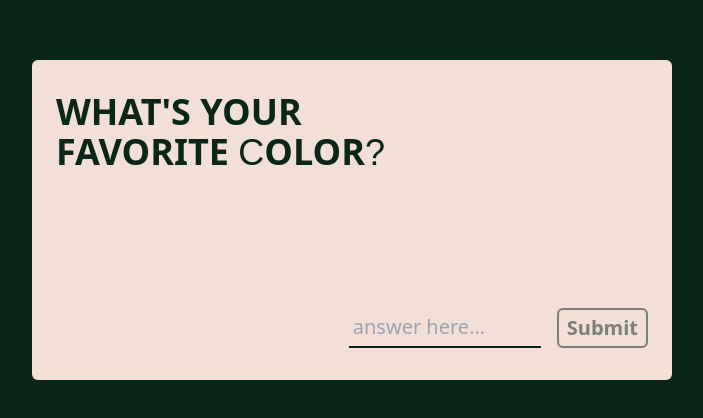
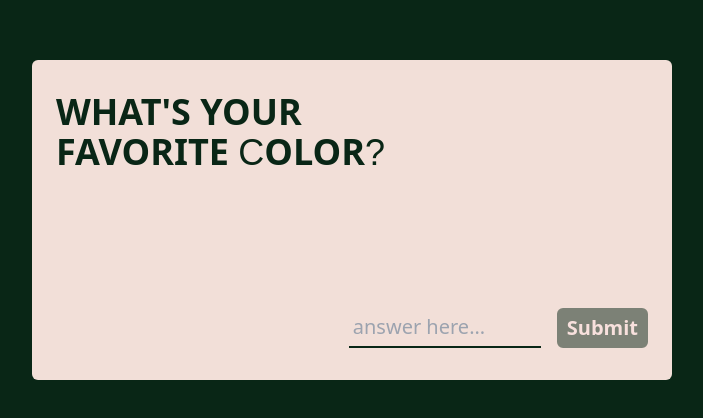
Before and after one commit to timetam24/TIL, a Next.js app in the folder practices/practice6/: page /color in a window 1280 px wide. Shown: the part 180-598 px from the top of the page, without its empty margins (288-991 px from the left). Built offline with nearby package versions, Linux system fonts and the light colour scheme; a web font is replaced by a local one.

Commit message:
State 변수 수정 및 폼 제출 성공 메세지 추가

```diff
--- a/practices/practice6/package.json
+++ b/practices/practice6/package.json
@@ -17,7 +17,8 @@
     "mongodb": "^6.5.0",
     "next": "14.1.3",
     "react": "^18",
-    "react-dom": "^18"
+    "react-dom": "^18",
+    "react-hot-toast": "^2.4.1"
   },
   "devDependencies": {
     "@types/node": "^20",
--- a/practices/practice6/src/containers/color/color-form.tsx
+++ b/practices/practice6/src/containers/color/color-form.tsx
@@ -3,26 +3,38 @@
 import { useState } from "react";
 import axios from "axios";
 import clsx from "clsx";
+import { Toaster, toast } from "react-hot-toast";
+import { MdiHeart } from "@/lib/icons";
 
 export default function ColorForm() {
   const [color, setColor] = useState("");
-  const [status, setStatus] = useState(""); // 'typing', 'submitting', or 'success'
+  const [status, setStatus] = useState("typing"); // 'typing', 'submitting', or 'success'
   const [error, setError] = useState(null);
 
   const handleChange = (e: React.ChangeEvent<HTMLInputElement>) => {
     setColor(e.target.value);
-    setStatus(e.target.value && "typing");
+  };
+
+  const showSuccessMessage = () => {
+    toast.success(`Your favorite color is ${color}!`, {
+      style: {
+        fontWeight: "bold",
+      },
+      icon: <MdiHeart color={color} />,
+      duration: 2000,
+    });
   };
 
   const submitForm = async (e: React.FormEvent<HTMLFormElement>) => {
     e.preventDefault();
     setStatus("submitting");
     try {
-      const response = await axios.post("/api/color", { color });
-      console.log(response.data);
+      await axios.post("/api/color", { color });
       setStatus("success");
+      showSuccessMessage();
+      setColor("");
     } catch (error: any) {
-      console.error(error);
+      setStatus("typing");
       setError(error);
     }
   };
@@ -32,7 +44,7 @@ export default function ColorForm() {
       className="w-[40rem] h-80 py-8 px-6 bg-apricot rounded-md flex flex-col justify-between text-dark-green"
       onSubmit={submitForm}
     >
-      {status}
+      <Toaster />
       <h1 className="uppercase font-bold whitespace-pre-wrap text-4xl min-[542px]:w-[70%] min-[455px]:w-[85%] max-[455px]:w-[100%] max-[353px]:text-3xl">
         What&#39;s your favorite{" "}
         <span className="font-haviland font-normal">c</span>
@@ -43,21 +55,25 @@ export default function ColorForm() {
           type="text"
           placeholder="answer here..."
           className="text-inherit bg-inherit p-1 border-0 border-b-2 border-solid border-dark-green w-48 outline-0 focus:-translate-y-[1px] focus:border-b-2 focus:border-solid focus:border-dark-green transition-all duration-200 ease-in-out"
+          value={color}
           onChange={handleChange}
+          disabled={status === "submitting"}
         />
         <button
           className={clsx(
             "text-dark-green font-semibold bg-apricot py-1 px-2 border-2 border-solid border-dark-green rounded-md cursor-pointer  hover:bg-dark-green hover:text-apricot focus:bg-dark-green focus:text-apricot active:bg-dark-green active:text-apricot transition-all duration-200 ease-in-out  focus-visible:outline-none focus-visible:ring-offset-apricot focus-visible:ring-2 focus-visible:ring-offset-2 focus-visible:ring-dark-green ",
             {
               "bg-dark-green text-red-100": status === "typing",
-              "disabled:pointer-events-none disabled:opacity-50": color === "",
+              "disabled:pointer-events-none disabled:opacity-50":
+                color.length === 0,
             }
           )}
-          disabled={color === ""}
+          disabled={color.length === 0 || status === "submitting"}
         >
-          Submit
+          {status === "submitting" ? "Submitting..." : "Submit"}
         </button>
       </div>
+      {error !== null && <p className="Error">{error}</p>}
     </form>
   );
 }
--- /dev/null
+++ b/practices/practice6/src/lib/icons.tsx
@@ -0,0 +1,21 @@
+function MdiHeart({ className, ...props }: React.ComponentProps<"svg">) {
+  return (
+    <svg
+      xmlns="http://www.w3.org/2000/svg"
+      width="1em"
+      height="1em"
+      viewBox="0 0 24 24"
+      className={className}
+      {...props}
+    >
+      <path
+        fill="currentColor"
+        d="m12 21.35l-1.45-1.32C5.4 15.36 2 12.27 2 8.5C2 5.41 4.42 3 7.5 3c1.74 0 3.41.81 4.5 2.08C13.09 3.81 14.76 3 16.5 3C19.58 3 22 5.41 22 8.5c0 3.77-3.4 6.86-8.55 11.53z"
+        stroke="black"
+        strokeWidth={2}
+      ></path>
+    </svg>
+  );
+}
+
+export { MdiHeart };
```
Also changed, not shown: 1 other file (tests, documents, lock files or other folders).
